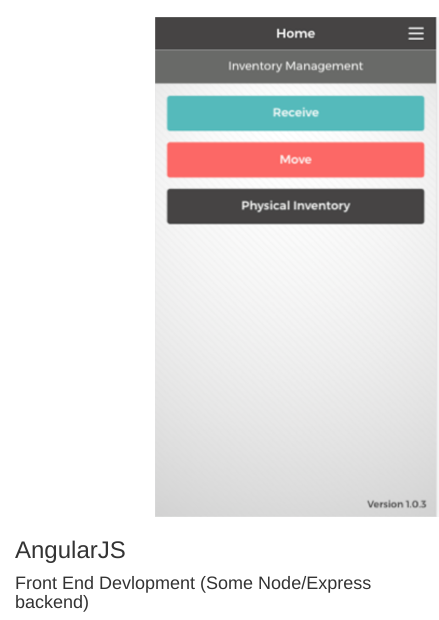
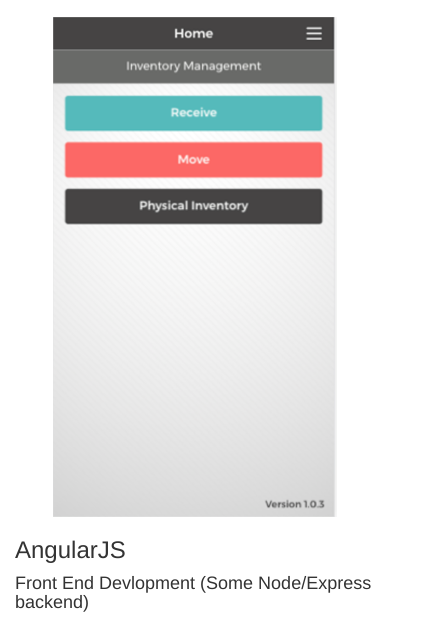
Before and after one commit to melanconz/portfolio, a website: page public/index.html in a window 390 px wide. Shown: the part 202-822 px from the top of the page, 439 px wide, since content can reach past the window. Drawn offline with Linux system fonts and the light colour scheme.

Commit message:
fixes mobile app image displays for mobile screen size

```diff
--- a/public/css/1-col-portfolio.css
+++ b/public/css/1-col-portfolio.css
@@ -15,6 +15,14 @@ footer {
 img.img-responsive.mobile-img {
     height: 500px;
     margin-left: 140px;
+}
+
+@media (max-width: 767px) {
+  img.img-responsive.mobile-img {
+      height: 500px;
+      margin-left: auto;
+      margin-right: auto;
+  }
 }
 
 .member-inner {
```
